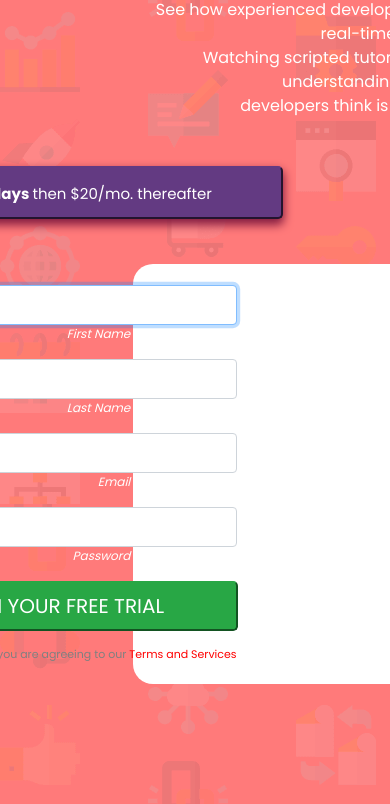
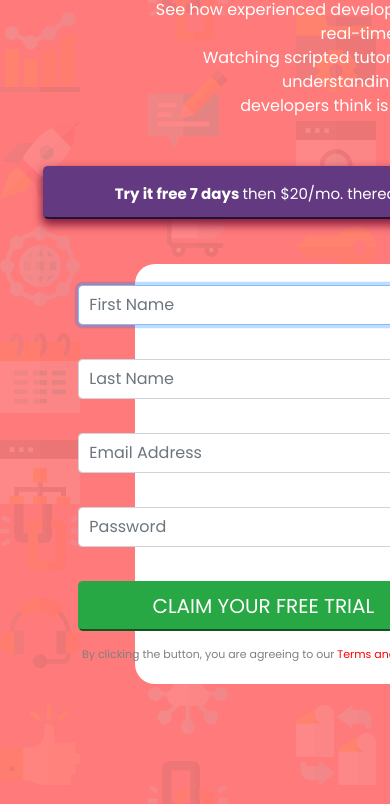
Before and after one commit to ezeloop/signup, a plain HTML site: page index.html in a window 390 px wide. Shown: the part 296-1100 px from the top of the page. Drawn offline with nearby package versions, Linux system fonts and the light colour scheme.

Commit message:
Update styles.css

```diff
--- a/css/styles.css
+++ b/css/styles.css
@@ -112,7 +112,7 @@ top: 60px;
   left: 20px;
   bottom:0px;
 }
-@media (max-width:720px){
+@media (max-width:500px){
   body{
     text-align: center;
     width: 720px;
@@ -123,16 +123,16 @@ top: 60px;
   .btn-top{
     position: absolute;
     top:450px;
-    right:95px;
+    right:-115px;
   }
   .form-group{
     position: relative;
     bottom:-470px;
-    left:19px;
+    left:230px;
   }
   .square{
     position: relative;
-    left:133px;
+    left:135px;
     top:520px;
     background-color: white;
     width: 450px;
@@ -144,17 +144,17 @@ top: 60px;
   .btn-sign{
     position: relative;
     top:470px;
-    left:20px;
+    left:230px;
 
   }
   .attribution{
     position: absolute;
     top:1130px;
-    left: 190px;
+    left: 220px;
   }
   .termsP{
     position: relative;
     top:485px;
-    left:22px;
+    left:230px;
   }
 }
```
